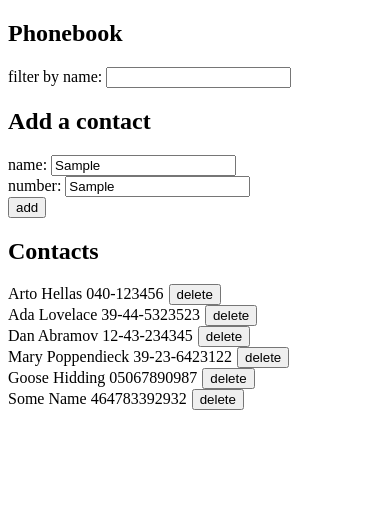
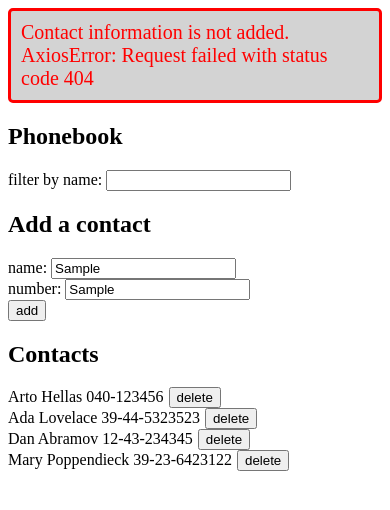
Before and after one commit to pbrovkin/FullStackOpen, a React (Create React App) app in the folder part2/phonebook/: page / in a window 390 px wide. Both pictures are taken after typing "Sample", "Sample" into the empty fields and a click on the button "add". Shown: the top 510 px of the page. Built offline with nearby package versions, Linux system fonts and the light colour scheme; no server answers; data requests are answered from the project's data file.

Commit message:
phonebook, step12

```diff
--- a/part2/phonebook/db.json
+++ b/part2/phonebook/db.json
@@ -19,16 +19,6 @@
       "name": "Mary Poppendieck",
       "number": "39-23-6423122",
       "id": 4
-    },
-    {
-      "name": "Goose Hidding",
-      "number": "05067890987",
-      "id": 5
-    },
-    {
-      "name": "Some Name",
-      "number": "464783392932",
-      "id": 6
     }
   ]
 }
--- a/part2/phonebook/src/App.js
+++ b/part2/phonebook/src/App.js
@@ -10,7 +10,7 @@ const App = () => {
   const [newName, setNewName] = useState('')
   const [newNumber, setNewNumber] = useState('')
   const [newFilter, setNewFilter] = useState('')
-  const [notification, setNotification] = useState(null)
+  const [notification, setNotification] = useState({ message: null, type: null })
 
   useEffect(() => {
     contactService
@@ -41,15 +41,26 @@ const App = () => {
             setNewName('')
             setNewNumber('')
             setNotification(
-              `Phone number of '${returnedContact.name}' updated`
+              {
+                message: `Phone number of '${returnedContact.name}' updated`,
+                type: 'success'
+              }
             )
             setTimeout(() => {
-              setNotification(null)
+              setNotification({ message: null, type: null })
             }, 5000)
           })
           .catch(error => {
-            console.log(`Contact not found. ${error}`)
             setContacts(contacts.filter(c => c.id !== contactToUpdate.id))
+            setNotification(
+              {
+                message: `Contact information of '${contactToUpdate.name}' has already been removed. ${error}`,
+                type: 'error'
+              }
+            )
+            setTimeout(() => {
+              setNotification({ message: null, type: null })
+            }, 5000)
           })
       }
     } else {
@@ -60,13 +71,25 @@ const App = () => {
           setNewName('')
           setNewNumber('')
           setNotification(
-            `'${returnedContact.name}' added`
+            {
+              message: `'${returnedContact.name}' added`,
+              type: 'success'
+            }
           )
           setTimeout(() => {
-            setNotification(null)
+            setNotification({ message: null, type: null })
           }, 5000)
         })
         .catch(error => {
+          setNotification(
+            {
+              message: `Contact information is not added. ${error}`,
+              type: 'error'
+            }
+          )
+          setTimeout(() => {
+            setNotification({ message: null, type: null })
+          }, 5000)
           console.log(error)
         })
     }
@@ -81,14 +104,25 @@ const App = () => {
         .then(() => {
           setContacts(contacts.filter(c => c.id !== id))
           setNotification(
-            `'${contactToDel.name}' deleted`
+            {
+              message: `'${contactToDel.name}' deleted`,
+              type: 'success'
+            }
           )
           setTimeout(() => {
-            setNotification(null)
+            setNotification({ message: null, type: null })
           }, 5000)
         })
         .catch(error => {
-          console.log(`Contact not found. ${error}`)
+          setNotification(
+            {
+              message: `Contact not found. ${error}`,
+              type: 'error'
+            }
+          )
+          setTimeout(() => {
+            setNotification({ message: null, type: null })
+          }, 5000)
         })
     }
   }
@@ -96,7 +130,7 @@ const App = () => {
 
   return (
     <div>
-      <Notification message={notification} />
+      <Notification notification={notification} />
 
       <h2>Phonebook</h2>
 
--- a/part2/phonebook/src/components/Notification.js
+++ b/part2/phonebook/src/components/Notification.js
@@ -1,6 +1,6 @@
 import React from 'react'
 
-const Notification = ({ message }) => {
+const Notification = ({ notification }) => {
 
     const notifStyle = {
         color: 'green',
@@ -12,13 +12,17 @@ const Notification = ({ message }) => {
         marginBottom: '10px',
     }
 
-    if (message === null) {
+    if (notification.type === 'error') {
+        notifStyle.color = 'red'
+    }
+
+    if (notification.message === null || notification.type === null) {
         return null
     }
 
     return (
         <div style={notifStyle}>
-            {message}
+            {notification.message}
         </div>
     )
 }
```
